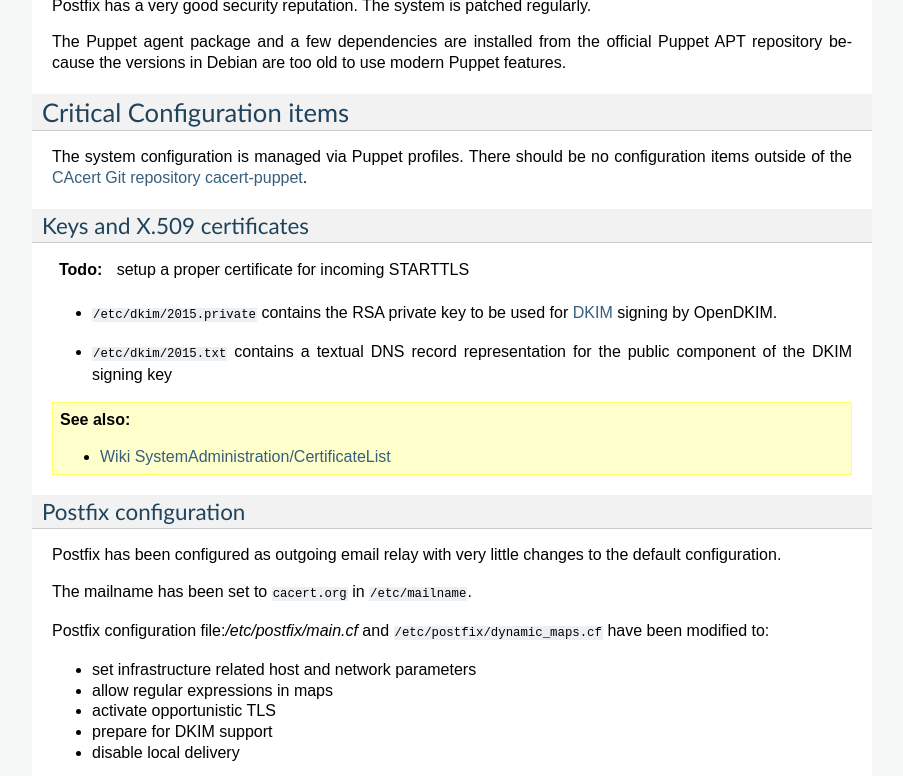
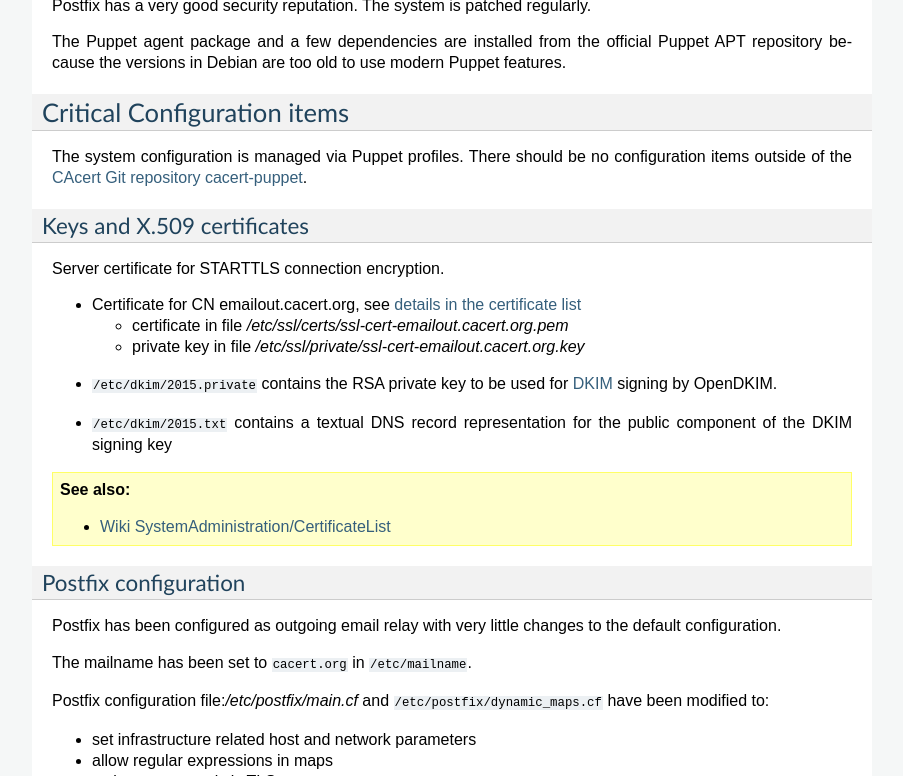
Before and after one commit to CAcertOrg/cacert-infradocs, a Sphinx documentation site: the page built from docs/systems/emailout.rst, in a window 1280 px wide and 900 px high, scrolled down 3214 px, cut to the strip 0-776 px from the top of the window. Shown: the whole strip, without its empty margins (198-1101 px from the left). Built offline with Sphinx 7.4.7, drawn with Linux system fonts in a browser that asks for light colours; pages that are not in the unit, such as notebooks, are missing from menus; cross-references to code outside the pages are shown as plain code.

Commit message:
Add new certificate for emailout.cacert.org

```diff
--- a/docs/systems/emailout.rst
+++ b/docs/systems/emailout.rst
@@ -212,7 +212,16 @@
 Keys and X.509 certificates
 ---------------------------
 
-.. todo:: setup a proper certificate for incoming STARTTLS
+Server certificate for STARTTLS connection encryption.
+
+.. sslcert:: emailout.cacert.org
+   :altnames:   DNS:emailout.cacert.org
+   :certfile:   /etc/ssl/certs/ssl-cert-emailout.cacert.org.pem
+   :keyfile:    /etc/ssl/private/ssl-cert-emailout.cacert.org.key
+   :serial:     02E023
+   :expiration: Feb 18 12:16:37 2022 GMT
+   :sha1fp:     26:C1:40:AF:AE:C0:E4:92:BD:15:A1:A5:61:26:7B:5C:60:A9:66:4D
+   :issuer:     CAcert Class 3 Root
 
 .. index::
    pair: DKIM; Private Key
```
